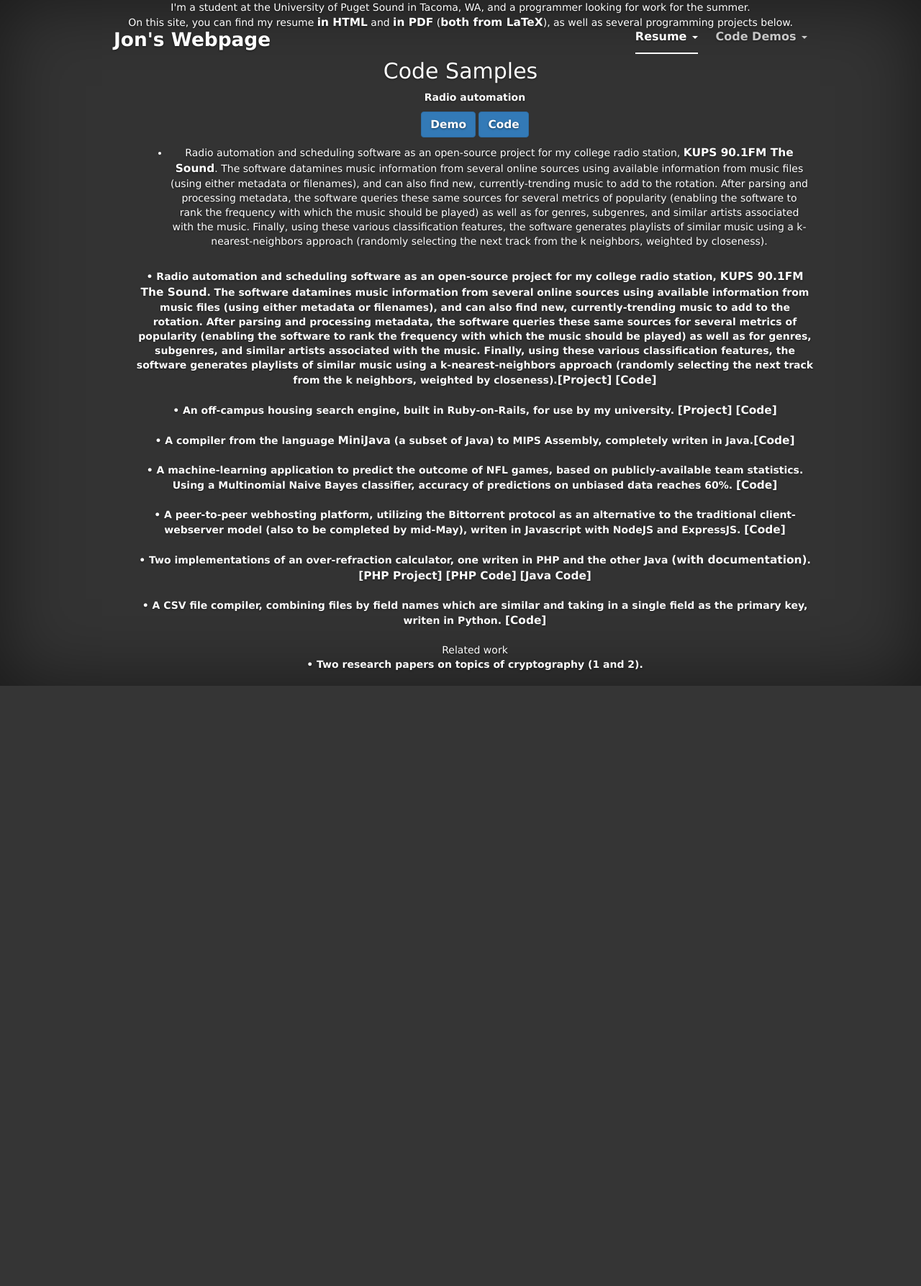
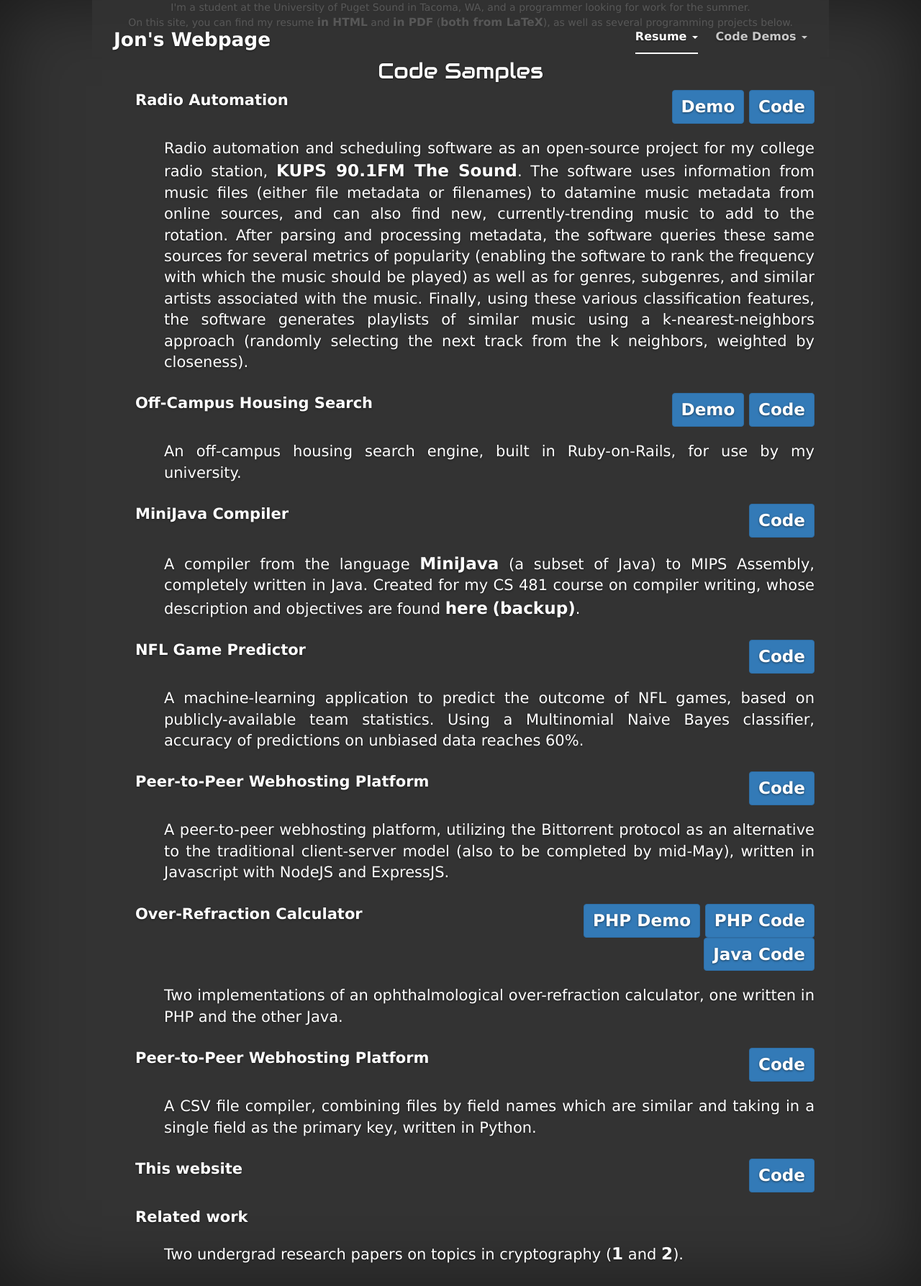
Before and after one commit to aristeia/aristeia.github.io, a PHP site: page / in a window 1280 px wide. Shown: the whole page at 72% size. Before the commit the page ends 953 px from the top, so only its background shows below. Run offline with PHP 8.4, Linux system fonts and the light colour scheme.

Commit message:
major overhaul of resume_extras and navbar

```diff
--- a/css/cover.css
+++ b/css/cover.css
@@ -64,6 +64,8 @@ body {
  */
 .masthead {
   z-index: 500;
+  background: rgba(51,51,51,.825);
+
 }
 .masthead-brand {
   margin-top: 10px;
--- a/masthead.html
+++ b/masthead.html
@@ -8,10 +8,9 @@
 		    <span class="caret"></span>
 		  </a>
 		  <ul class="dropdown-menu" aria-labelledby="resumes">
-		    <li class="dropdown-item"><a href="/index.html"> Web version (.html) </a></li>
-		    <li class="dropdown-item"><a href="/resume/resume.pdf"> Print version (.pdf) </a></li>
-<li class="dropdown-divider"></li>
-		    <li class="dropdown-item"><a href="/resume/resume.txt"> Text version (.txt) </a></li>
+		    <li class="dropdown-item"><a href="/index.html"><span class="glyphicon glyphicon-list-alt" aria-hidden="true"></span>  Web version (.html) </a></li>
+		    <li class="dropdown-item"><a href="/resume/resume.pdf"><span class="glyphicon glyphicon-print" aria-hidden="true"></span>  Print version (.pdf) </a></li>
+		    <li class="dropdown-item"><a href="/resume/resume.txt"><span class="glyphicon glyphicon-text-background" aria-hidden="true"></span>  Text version (.txt) </a></li>
 		  </ul>
 	  </li>
       <li class="dropdown">
@@ -20,11 +19,10 @@
 		    <span class="caret"></span>
 		  </a>
 		  <ul class="dropdown-menu" aria-labelledby="code-samps">
-		    <li class="dropdown-item"><a href="/zarvox/index.html"> Zarvox Radio Automation </a></li>
-		    <li class="dropdown-item"><a href="http://eventi.pugetsound.edu"> Eventi: Campus Life Extended </a></li>
-<li class="dropdown-divider"></li>
-		    <li class="dropdown-item"><a href="https://ups-off-campus-housing.herokuapp.com"> Off-Campus Housing Search </a></li>
-		    <li class="dropdown-item"><a href="/php/index.php"> Over-Refraction Calculator</a></li>
+		    <li class="dropdown-item"><a href="/zarvox/index.html"><span class="glyphicon glyphicon-music" aria-hidden="true"></span> Zarvox Radio Automation </a></li>
+		    <li class="dropdown-item"><a href="http://eventi.pugetsound.edu"> <span class="glyphicon glyphicon glyphicon-picture" aria-hidden="true"></span> Eventi: Campus Life Extended   </a></li>
+		    <li class="dropdown-item"><a href="https://ups-off-campus-housing.herokuapp.com"> <span class="glyphicon glyphicon-home" aria-hidden="true"></span> Off-Campus Housing Search </a></li>
+		    <li class="dropdown-item"><a href="/php/index.php"><span class="glyphicon glyphicon-eye-open" aria-hidden="true"></span>  Over-Refraction Calculator  </a></li>
 		  </ul>
 	  </li>
     </ul>
--- a/resume_extras.html
+++ b/resume_extras.html
@@ -1,46 +1,51 @@
 <div id="code-samples">
-  <h2>Code Samples</h2>
+  <h2 style="font-family: 'Audiowide', cursive, Veranda, serif;">Code Samples</h2>
   <ul>
-    <li><p><strong>Radio automation</strong></p>
-    <p><a href="/zarvox/index.html" class="btn btn-primary">Demo</a> <a class="btn btn-primary" href="https://github.com/aristeia/zarvox">Code</a></p>
+    <li><div class="row"><p class="lead text-left col-xs-6"><strong>Radio Automation</strong></p>
+    <p class="lead text-right col-xs-6"><a href="/zarvox/index.html" class="btn btn-primary">Demo</a> <a class="btn btn-primary" href="https://github.com/aristeia/zarvox">Code</a></p></div>
     <ul>
-      <li> Radio automation and scheduling software as an open-source project for my college radio station, <a href='kups.net'>KUPS 90.1FM The Sound</a>. The software datamines music information from several online sources using available information from music files (using either metadata or filenames), and can also find new, currently-trending music to add to the rotation. After parsing and processing metadata, the software queries these same sources for several metrics of popularity (enabling the software to rank the frequency with which the music should be played) as well as for genres, subgenres, and similar artists associated with the music. Finally, using these various classification features, the software generates playlists of similar music using a k-nearest-neighbors approach (randomly selecting the next track from the k neighbors, weighted by closeness).</li>
+      <p class="lead text-justify"> Radio automation and scheduling software as an open-source project for my college radio station, <a href='kups.net'>KUPS 90.1FM The Sound</a>. The software uses information from music files (either file metadata or filenames) to datamine music metadata from online sources, and can also find new, currently-trending music to add to the rotation. After parsing and processing metadata, the software queries these same sources for several metrics of popularity (enabling the software to rank the frequency with which the music should be played) as well as for genres, subgenres, and similar artists associated with the music. Finally, using these various classification features, the software generates playlists of similar music using a k-nearest-neighbors approach (randomly selecting the next track from the k neighbors, weighted by closeness).</p>
       </ul></li>
 
+    <li><div class="row"><p class="lead text-left col-xs-6"><strong>Off-Campus Housing Search</strong></p>
+    <p class="lead text-right col-xs-6"><a href="https://ups-off-campus-housing.herokuapp.com" class="btn btn-primary">Demo</a> <a class="btn btn-primary" href="https://github.com/aristeia/UPS-Off-Campus-Housing-Directory">Code</a></p></div>
+    <ul>
+      <p class="lead text-justify"> An off-campus housing search engine, built in Ruby-on-Rails, for use by my university.</p>
+      </ul></li>
 
-  <dl class="list">
-  <dd class="list">
-    <dl class="list2">
-      <dt class="list">
-    <span class="cmsy-10x-x-109">&bull; Radio automation and scheduling software as an open-source project for my college radio station, <a href='kups.net'>KUPS 90.1FM The Sound</a>. The software datamines music information from several online sources using available information from music files (using either metadata or filenames), and can also find new, currently-trending music to add to the rotation. After parsing and processing metadata, the software queries these same sources for several metrics of popularity (enabling the software to rank the frequency with which the music should be played) as well as for genres, subgenres, and similar artists associated with the music. Finally, using these various classification features, the software generates playlists of similar music using a k-nearest-neighbors approach (randomly selecting the next track from the k neighbors, weighted by closeness).<a href="/zarvox/index.html">[Project]</a> <a href="https://github.com/aristeia/zarvox">[Code]</a>
-       </dl>
-  <dl class="list2"><dt class="list">
-    <span
-  class="cmsy-10x-x-109">&bull; An off-campus housing search engine, built in Ruby-on-Rails, for use by my university. <a href="https://ups-off-campus-housing.herokuapp.com">[Project]</a> <a href="https://github.com/aristeia/UPS-Off-Campus-Housing-Directory">[Code]</a>
-       </dl>
-  <dl class="list2"><dt class="list">
-    <span
-  class="cmsy-10x-x-109">&bull; A compiler from the language <a href="http://www.cambridge.org/us/features/052182060X/index.html">MiniJava</a> (a subset of Java) to MIPS Assembly, completely writen in Java.<a href="https://gitlab.com/aristeia/481">[Code]</a>
-       </dl>
-  <dl class="list2"><dt class="list">
-    <span
-  class="cmsy-10x-x-109">&bull; A machine-learning application to predict the outcome of NFL games, based on publicly-available team statistics. Using a Multinomial Naive Bayes classifier, accuracy of predictions on unbiased data reaches 60%. <a href="https://github.com/aristeia/NFL-Predictor">[Code]</a>
-       </dl>
+    <li><div class="row"><p class="lead text-left col-xs-6"><strong>MiniJava Compiler</strong></p>
+    <p class="lead text-right col-xs-6"><a class="btn btn-primary" href="https://gitlab.com/aristeia/481">Code</a></p></div>
+    <ul>
+      <p class="lead text-justify"> A compiler from the language <a href="http://www.cambridge.org/us/features/052182060X/index.html">MiniJava</a> (a subset of Java) to MIPS Assembly, completely written in Java. Created for my CS 481 course on compiler writing, whose description and objectives are found <a href="http://www.math.ups.edu/~matthews/Syllabi/CSCI481_May2006.pdf">here</a> <a href="/CSCI481_May2006.pdf">(backup)</a>.</p>
+      </ul></li>
 
-  <dl class="list2"><dt class="list">
-    <span
-  class="cmsy-10x-x-109">&bull; A peer-to-peer webhosting platform, utilizing the Bittorrent protocol as an alternative to the traditional client-webserver model (also to be completed by mid-May), writen in Javascript with NodeJS and ExpressJS. <a href="https://github.com/peerhosting/nwk">[Code]</a>
-       </dl>
+    <li><div class="row"><p class="lead text-left col-xs-6"><strong>NFL Game Predictor</strong></p>
+    <p class="lead text-right col-xs-6"><a class="btn btn-primary" href="https://github.com/aristeia/NFL-Predictor">Code</a></p></div>
+    <ul>
+      <p class="lead text-justify"> A machine-learning application to predict the outcome of NFL games, based on publicly-available team statistics. Using a Multinomial Naive Bayes classifier, accuracy of predictions on unbiased data reaches 60%. </p>
+      </ul></li>
 
-  <dl class="list2"><dt class="list">
-    <span
-  class="cmsy-10x-x-109">&bull; Two implementations of an over-refraction calculator, one writen in PHP and the other Java <a href="/over_refraction/doc/index.html">(with documentation)</a>. <a href="/php/index.php">[PHP Project]</a> <a href="https://github.com/aristeia/over_refraction_php">[PHP Code]</a> <a href="https://github.com/aristeia/over_refraction">[Java Code]</a>
-       </dl>
+    <li><div class="row"><p class="lead text-left col-xs-6"><strong>Peer-to-Peer Webhosting Platform</strong></p>
+    <p class="lead text-right col-xs-6"><a class="btn btn-primary" href="https://github.com/peerhosting/nwk">Code</a></p></div>
+    <ul>
+      <p class="lead text-justify"> A peer-to-peer webhosting platform, utilizing the Bittorrent protocol as an alternative to the traditional client-server model (also to be completed by mid-May), written in Javascript with NodeJS and ExpressJS.</p>
+      </ul></li>
 
-  <dl class="list2"><dt class="list">
-    <span
-  class="cmsy-10x-x-109">&bull; A CSV file compiler, combining files by field names which are similar and taking in a single field as the primary key, writen in Python. <a href="https://github.com/aristeia/betathetapi_deltaepsilon">[Code]</a>
-       </dl>
+    <li><div class="row"><p class="lead text-left col-xs-6"><strong>Over-Refraction Calculator</strong></p>
+    <p class="lead text-right col-xs-6"><a href="/php/index.php" class="btn btn-primary">PHP Demo</a> <a class="btn btn-primary" href="https://github.com/aristeia/over_refraction_php">PHP Code</a> <a class="btn btn-primary" href="https://github.com/aristeia/over_refraction">Java Code</a></p></div>
+    <ul>
+      <p class="lead text-justify"> Two implementations of an ophthalmological over-refraction calculator, one written in PHP and the other Java.<!--  <a href="/over_refraction/doc/index.html">(with documentation)</a>. --></p>
+      </ul></li>
+
+    <li><div class="row"><p class="lead text-left col-xs-6"><strong>Peer-to-Peer Webhosting Platform</strong></p>
+    <p class="lead text-right col-xs-6"><a class="btn btn-primary" href="https://github.com/aristeia/betathetapi_deltaepsilon">Code</a></p></div>
+    <ul>
+      <p class="lead text-justify"> A CSV file compiler, combining files by field names which are similar and taking in a single field as the primary key, written in Python.</p>
+      </ul></li>
+
+    <li> <div class="row">
+    <p class="lead text-left col-xs-6"><strong>This website</strong></p>    <p class="lead text-right col-xs-6"><a class="btn btn-primary" href="https://github.com/aristeia/aristeia.github.io">Code</a></p>
+    </div></li>
 
   <!-- <dl class="list2"><dt class="list">
     <span
@@ -61,11 +66,8 @@
     <span
   class="cmsy-10x-x-109">&bull; The same graph-coloring engine writen in Prolog. [Code]
        </dl> -->
-  <span
-  class="cmbx-10x-x-109">Related work                                                    </span>
-  <dl class="list2"><dt class="list">
-    <span
-  class="cmsy-10x-x-109">&bull; Two research papers on topics of cryptography (1 and 2).
-       </dl>
-  </dd></dl>
+    <li><p class="lead text-left"><strong>Related work</strong></p>
+    <ul>
+      <p class="lead text-justify"> Two undergrad research papers on topics in cryptography (<a href="/1.pdf">1</a> and <a href="/2.pdf">2</a>).</p>
+      </ul></li>
 </div>
--- a/zarvox/index.html
+++ b/zarvox/index.html
@@ -17,7 +17,7 @@
 		<script type="text/javascript" src="/js/jquery-1.12.0.min.js"></script>
 		<script type="text/javascript" src="/js/bootstrap.js"></script>
 		<script type="text/javascript" src="/js/bootstrap-combobox.js"></script>
-		<script type="text/javascript" src="./js/papaparse.min.js"></script>
+		<script type="text/javascript" src="/js/papaparse.min.js"></script>
 
 	    <!-- HTML5 shim and Respond.js for IE8 support of HTML5 elements and media queries -->
 	    <!-- WARNING: Respond.js doesn't work if you view the page via file:// -->
```
Also changed, not shown: 1 other file.
